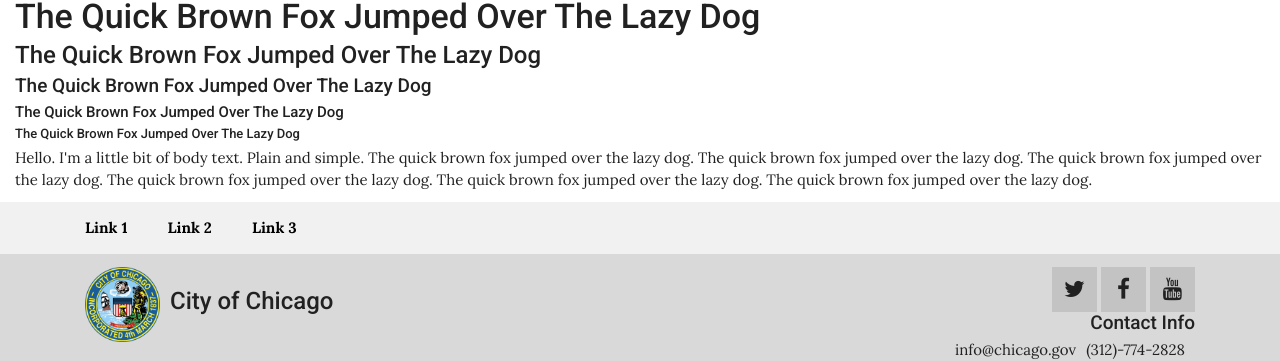
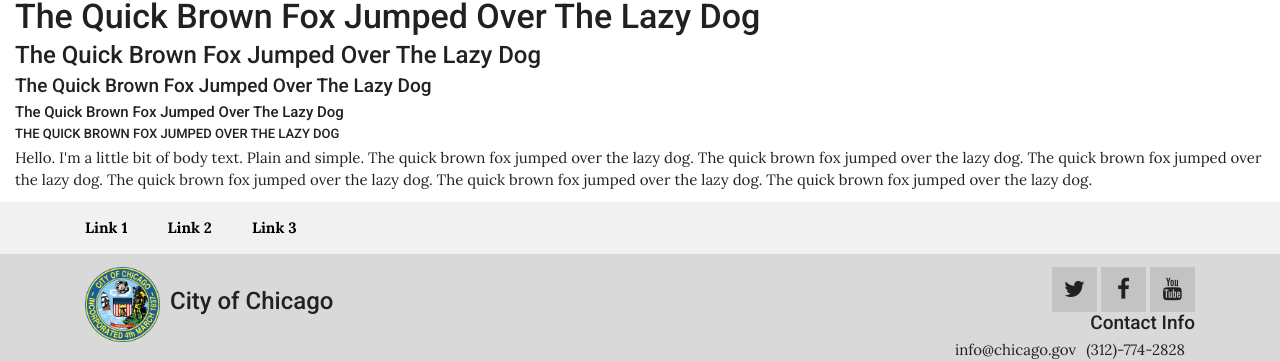
Before and after one commit to Chicago/design-cds-bootstrap, a Jekyll site: the page built from index.md, in a window 1280 px wide. Shown: the part 1235-1596 px from the top of the page. Built offline with Jekyll 4.4.1, drawn with Linux system fonts in a browser that asks for light colours; some web fonts are replaced.

Commit message:
h6 overrides to match figma especifications

```diff
--- a/_sass/main.scss
+++ b/_sass/main.scss
@@ -7,8 +7,14 @@
 @import "../bootstrap/scss/bootstrap.scss";
 
 html {
-	font-size:10px;
+	font-size:62.5%;
 }
+
+h6 {
+	text-transform: uppercase;
+	font-weight: 400;
+}
+
 /*
 site seal
 */
```
